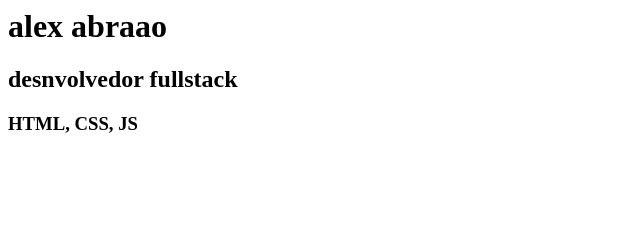
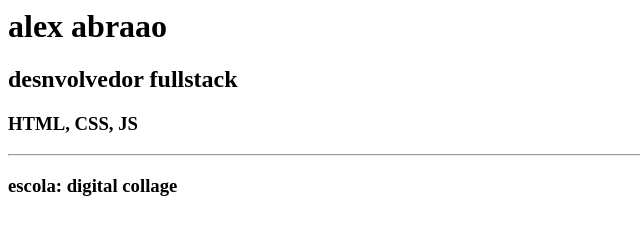
Before and after one commit to alexxilito/aula-git, a plain HTML site: page index.html in a window 1280 px wide. Shown: the whole page, without its empty margins (0-640 px from the left). Drawn offline with Linux system fonts and the light colour scheme.

Commit message:
adcionando mais html

```diff
--- a/index.html
+++ b/index.html
@@ -1,3 +1,7 @@
 <h1>alex abraao</h1>
 <h2>desnvolvedor fullstack</h2>
 <h3>HTML, CSS, JS</h3>
+
+<hr />
+
+<h3>escola: digital collage</h3>
```
